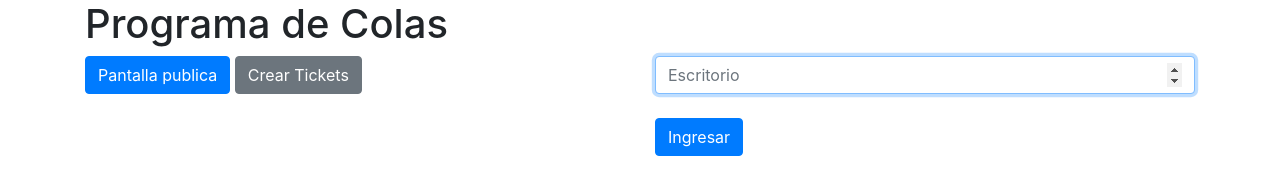
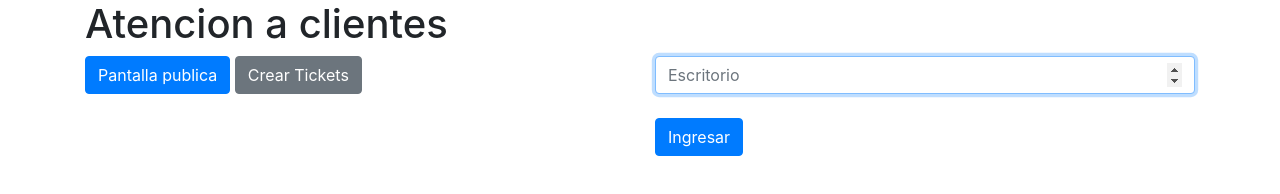
Before and after one commit to damianSM1997/aplicacion-colas, a website: page public/index.html in a window 1280 px wide. Drawn offline with nearby package versions, Linux system fonts and the light colour scheme.

Commit message:
Cambio de nombre en el index

```diff
--- a/public/index.html
+++ b/public/index.html
@@ -11,7 +11,7 @@
 </head>
 
 <body class="container">
-    <h1>Programa de Colas</h1>
+    <h1>Atencion a clientes</h1>
 
     <div class="row">
         <div class="col-6">
```
